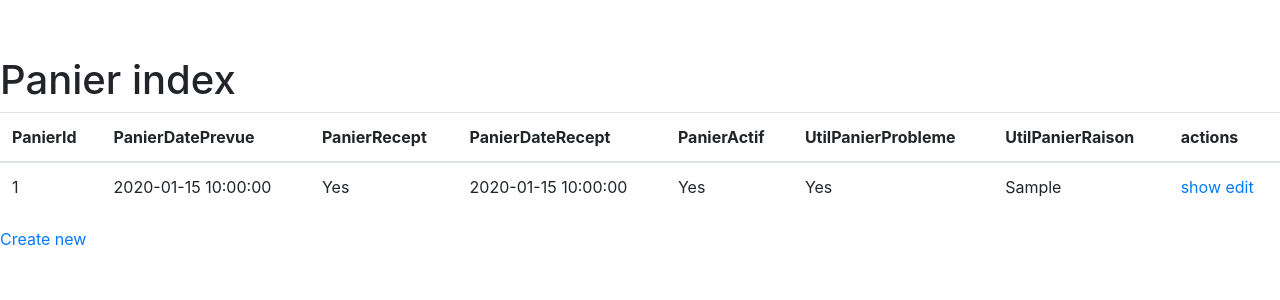
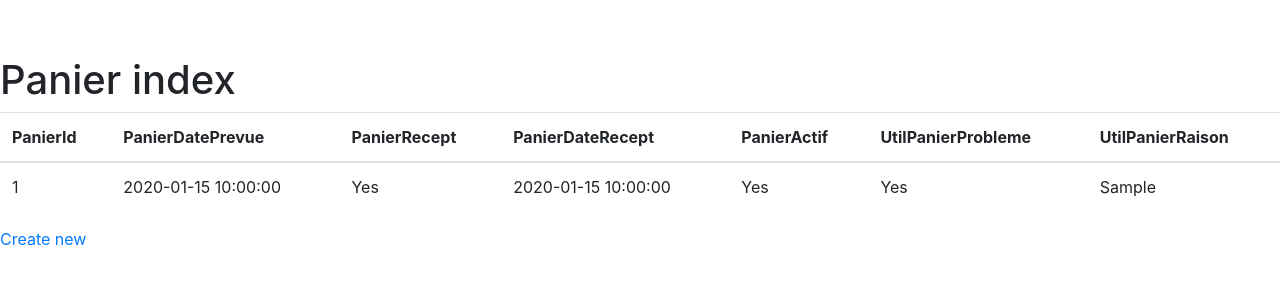
Before and after one commit to Artegar/ProdAmapV2, a Symfony app: template templates/panier/index.html.twig in a window 1280 px wide. Shown: the top 300 px of the page. Run offline with Twig, Linux system fonts and the light colour scheme; the template is opened without the code that fills it: most values are stand-ins (such as "Sample title", 1, 10 or a date in 2020); some libraries are stand-ins or nearby versions.

Commit message:
ADHERANT 1- Voir les futurs panier OK

```diff
--- a/templates/base.html.twig
+++ b/templates/base.html.twig
@@ -48,14 +48,17 @@
 										<a class="nav-link" href="/contrat/voirSesContrat">Mes contrats</a>
 									</li>
 									<li class="nav-item">
-										<a class="nav-link" href="/contrat/voirSesContrat">Mon compte</a>
+										<a class="nav-link" href="/panier/">Mes paniers</a>
+									</li>
+									<li class="nav-item">
+										<a class="nav-link" href="/utilisateur/{{ app.user.getUtilId }}/edit">Mon compte</a>
 									</li>
 									{% elseif is_granted('ROLE_PRODUCTEUR') %}
 									<li class="nav-item">
 										<a class="nav-link" href="/produit/">Mon produit</a>
 									</li>
 									<li class="nav-item">
-										<a class="nav-link" href="/panier">Mes livraisons</a>
+										<a class="nav-link" href="/panier/">Mes livraisons</a>
 									</li>
 									<li class="nav-item">
 										<a class="nav-link" href="/contrat/">Mes contrats</a>
--- a/templates/panier/index.html.twig
+++ b/templates/panier/index.html.twig
@@ -15,7 +15,11 @@
                 <th>PanierActif</th>
                 <th>UtilPanierProbleme</th>
                 <th>UtilPanierRaison</th>
-                <th>actions</th>
+                {% if app.user %}
+                    {% if is_granted('ROLE_PRODUCTEUR') %}
+                        <th>actions</th>
+                    {% endif %}
+                {% endif %}
             </tr>
         </thead>
         <tbody>
@@ -28,10 +32,16 @@
                 <td>{{ panier.panierActif ? 'Yes' : 'No' }}</td>
                 <td>{{ panier.utilPanierProbleme ? 'Yes' : 'No' }}</td>
                 <td>{{ panier.utilPanierRaison }}</td>
-                <td>
-                    <a href="{{ path('panier_show', {'panierId': panier.panierId}) }}">show</a>
-                    <a href="{{ path('panier_edit', {'panierId': panier.panierId}) }}">edit</a>
-                </td>
+
+
+                {% if app.user %}
+                    {% if is_granted('ROLE_PRODUCTEUR') %}
+                        <td>
+                            <a href="{{ path('panier_show', {'panierId': panier.panierId}) }}">show</a>
+                            <a href="{{ path('panier_edit', {'panierId': panier.panierId}) }}">edit</a>
+                        </td>
+                    {% endif %}
+                {% endif %}
             </tr>
         {% else %}
             <tr>
```
Also changed, not shown: src/Controller/PanierController.php (+15 -4 lines).
